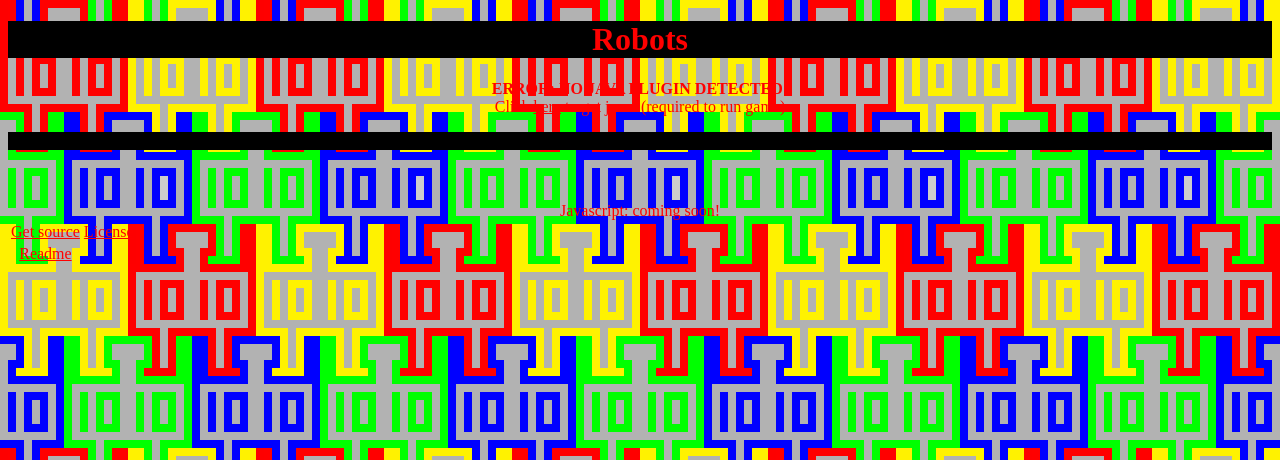
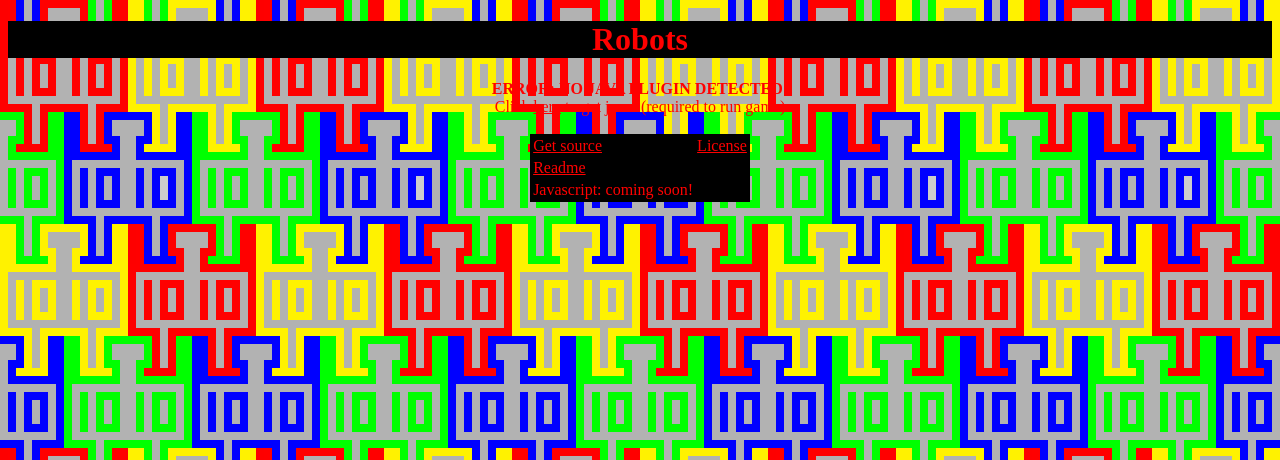
Before and after one commit to ants280/robotsjava, a PHP site: page /resources/robots.html in a window 1280 px wide. Shown: the top 460 px of the page. Run offline with PHP 8.4, Linux system fonts and the light colour scheme.

Commit message:
edited robots.html

```diff
--- a/applet/resources/master.css
+++ b/applet/resources/master.css
@@ -1,7 +1,5 @@
 body
 {
- background-image: url("robots_background.png");
- background-repeat: repeat;
  text-align:center;
  text-decoration:bold;
  color:red;
--- a/applet/resources/robots.html
+++ b/applet/resources/robots.html
@@ -6,8 +6,18 @@
   <meta http-equiv="content-type" content="text/html; charset=utf-8"/>
   <link rel="stylesheet" type="text/css"  href="master.css"/>
   <style>
+   html
+   {
+    background-image: url("robots_background.png");
+    background-repeat: repeat;
+   }
    h1 { background-color: black; }
-   p { background-color: black; }
+   table
+   {
+    background-color: black;
+    margin: 0 auto;
+    text-align:left;
+   }
   </style>
  </head>
 
@@ -20,7 +30,6 @@
   Click <a href="http://www.java.com/getjava/">here</a> to get java! (required to run game)
   </applet>
 
-   <p>
   <br/>
 
   <table>
@@ -33,11 +42,12 @@
 
    <tr>
     <td><a href="README.txt">Readme</a></td>
-      <br/>
-      Javascript: coming soon!
+   </tr>
+
+   <tr>
+    <td>Javascript: coming soon!</td>
    </tr>
   </table>
-   </p>
 
  </body>
 </html>
```
Lines whose indentation alone changed are shown as unchanged.
